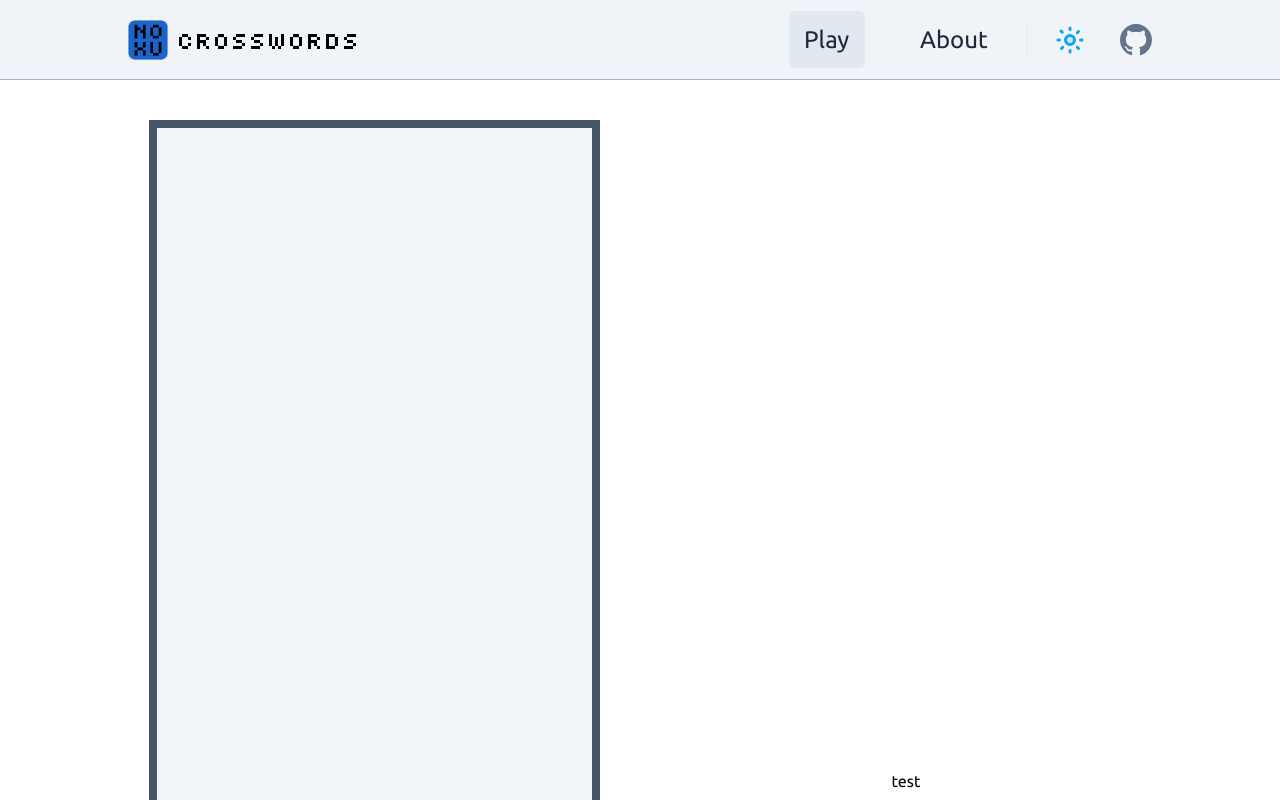
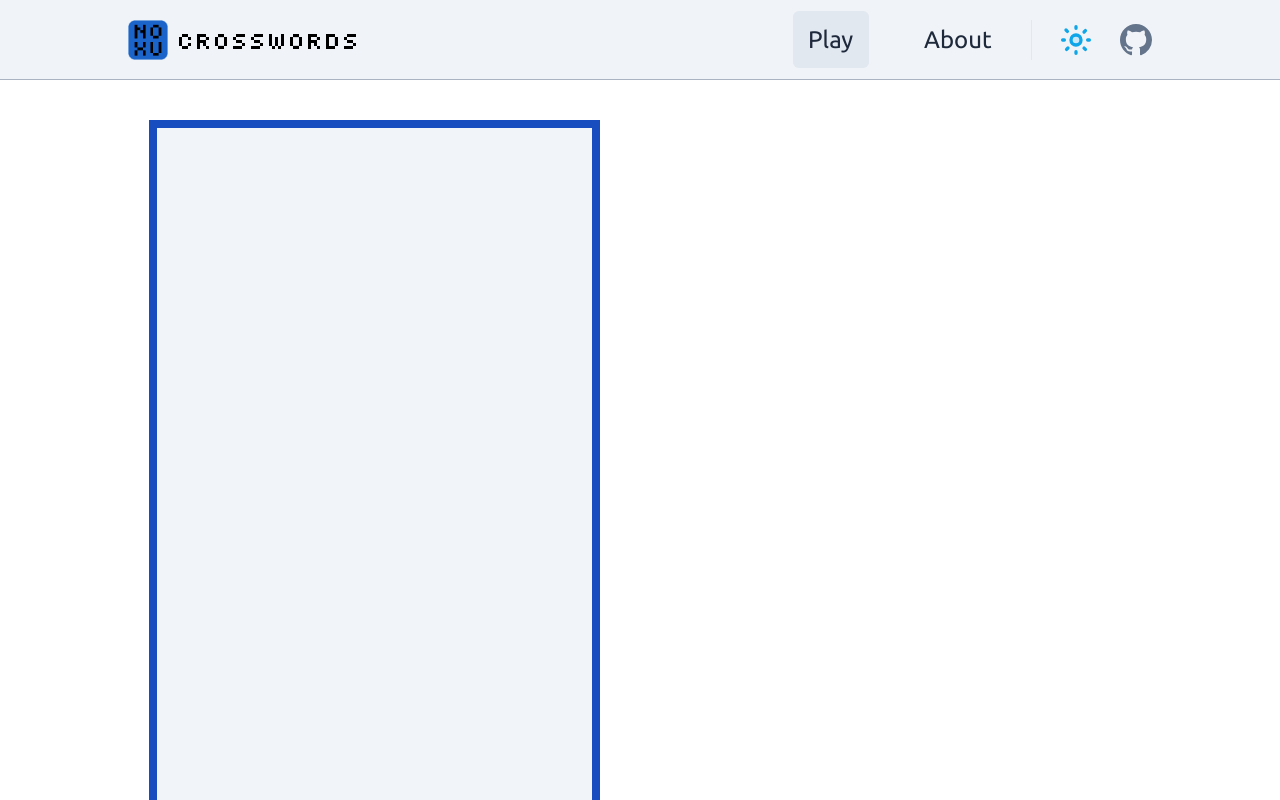
Before and after one commit to Deezzir/Crosswords, a Vue app: page / in a window 1280 px wide. Shown: the top 800 px of the page. Built offline with nearby package versions, Linux system fonts and the light colour scheme.

Commit message:
responsive for mobile

```diff
--- a/src/components/Crossword/CrosswordCanvas.vue
+++ b/src/components/Crossword/CrosswordCanvas.vue
@@ -4,7 +4,7 @@ import { ref, onMounted } from "vue";
 var crossword = ref<HTMLCanvasElement | null>(null);
 
 onMounted(() => {
-    var heightRatio = 3;
+    var heightRatio = 4;
     if (crossword.value) {
         crossword.value.height = crossword.value.width * heightRatio;
     }
@@ -14,6 +14,6 @@ onMounted(() => {
 <template>
     <canvas
         ref="crossword"
-        class="w-11/12 border-8 border-slate-600 bg-slate-100 dark:border-[#174dbe] dark:bg-slate-300">
+        class="w-11/12 border-8 bg-slate-100 border-[#174dbe] dark:bg-slate-300">
     </canvas>
 </template>
--- a/src/components/Navbar/NavDrop.vue
+++ /dev/null
@@ -1,33 +0,0 @@
-<script setup lang="ts">
-import { defineComponent } from "vue";
-import type { Navigation } from "./navbar";
-import NavItem from "./NavItem.vue";
-</script>
-
-<script lang="ts">
-export default defineComponent({
-    props: {
-        navs: {
-            type: Array<Navigation>,
-            required: true,
-        },
-    },
-    components: { NavItem },
-});
-</script>
-
-<template>
-    <ul
-        class="flex flex-col items-center text-2xl text-slate-800 dark:text-white">
-        <li v-for="nav in navs" class="inline-flex h-[40px] w-full text-center">
-            <NavItem
-                :nav="nav"
-                :class="[
-                    nav.current
-                        ? 'bg-slate-200 dark:bg-slate-900'
-                        : ' hover:bg-slate-200 hover:opacity-70 dark:hover:bg-slate-700',
-                    'grow rounded-md px-[0.8vw] py-[1.2vh]',
-                ]" />
-        </li>
-    </ul>
-</template>
--- a/src/components/Navbar/NavList.vue
+++ b/src/components/Navbar/NavList.vue
@@ -11,6 +11,10 @@ export default defineComponent({
             type: Array<Navigation>,
             required: true,
         },
+        isDropdown: {
+            type: Boolean,
+            default: false,
+        },
     },
     components: { NavItem },
 });
@@ -18,15 +22,23 @@ export default defineComponent({
 
 <template>
     <ul
-        class="flex space-x-10 text-2xl leading-6 text-slate-800 dark:text-white">
-        <li v-for="nav in navs">
+        :class="[
+            isDropdown ? 'flex-col items-center' : 'space-x-10 leading-6',
+            'flex text-2xl text-slate-800 dark:text-white',
+        ]">
+        <li
+            v-for="nav in navs"
+            :class="isDropdown && 'inline-flex h-[40px] w-full text-center'">
             <NavItem
                 :nav="nav"
+                class="rounded-md"
                 :class="[
                     nav.current
                         ? 'bg-slate-200 dark:bg-slate-900'
-                        : ' hover:bg-slate-200 hover:opacity-70 dark:hover:bg-slate-700',
-                    'rounded-md px-[1.2vw] py-[15px]',
+                        : 'hover:bg-slate-200 hover:opacity-70 dark:hover:bg-slate-700',
+                    isDropdown
+                        ? 'grow px-[0.8vw] py-[1.2vh]'
+                        : 'px-[1.2vw] py-[15px]',
                 ]" />
         </li>
     </ul>
--- a/src/components/Navbar/Navbar.vue
+++ b/src/components/Navbar/Navbar.vue
@@ -8,7 +8,6 @@ import { GitHubIcon } from "@/components/icons";
 import NavLogo from "./NavLogo.vue";
 import ThemeMode from "./ThemeMode/ThemeMode.vue";
 import NavList from "./NavList.vue";
-import NavDrop from "./NavDrop.vue";
 import type { Navigation } from "./navbar";
 </script>
 
@@ -37,13 +36,23 @@ export default defineComponent({
             });
         },
     },
-    components: { NavList, NavLogo, ThemeMode, NavDrop },
+    methods: {
+        overflow(open: boolean) {
+            if (open) {
+                document.documentElement.classList.add("overflow-hidden");
+            } else {
+                document.documentElement.classList.remove("overflow-hidden");
+            }
+        },
+    },
+    components: { NavList, NavLogo, ThemeMode },
 });
 </script>
 
 <template>
     <Disclosure
         as="nav"
+        id="navbar"
         v-slot="{ open }"
         class="sticky top-0 z-40 flex h-[80px] border-b border-slate-500/50 bg-slate-200/50 backdrop-blur transition-colors duration-500 dark:border-slate-50/[0.05] dark:bg-slate-800/80">
         <div
@@ -52,6 +61,7 @@ export default defineComponent({
 
             <div class="flex items-center">
                 <DisclosureButton
+                    @click="overflow(!open)"
                     class="rounded-md p-2 text-black dark:text-white sm:hidden">
                     <Bars3Icon v-if="!open" class="block h-10 w-10" />
                     <XMarkIcon v-else class="block h-10 w-10" />
@@ -62,12 +72,12 @@ export default defineComponent({
                 </div>
 
                 <div
-                    class="ml-6 inline-flex items-center border-l border-slate-200 pl-6 dark:border-slate-500/50">
+                    class="ml-6 hidden items-center border-0 pl-6 sm:inline-flex sm:border-l sm:border-slate-200 sm:dark:border-slate-500/50">
                     <ThemeMode />
 
                     <a
                         href="https://github.com/Deezzir"
-                        class="ml-6 block text-slate-500 hover:text-slate-600 dark:text-slate-400 dark:hover:text-slate-300">
+                        class="ml-0 block text-slate-500 hover:text-slate-600 dark:text-slate-400 dark:hover:text-slate-300 sm:ml-6">
                         <GitHubIcon />
                     </a>
                 </div>
@@ -82,9 +92,21 @@ export default defineComponent({
             leave-from-class="transform scale-100 opacity-100"
             leave-to-class="transform scale-95 opacity-0">
             <DisclosurePanel
-                class="absolute top-[80px] w-full border-b border-slate-500/50 bg-slate-200/50 px-[10vw] py-[2vh] dark:border-slate-50/[0.05] dark:bg-slate-800/80 sm:hidden"
+                class="absolute top-[80px] w-full border-b border-slate-500/50 bg-slate-200/60 px-[10vw] py-[2vh] dark:border-slate-50/[0.05] dark:bg-slate-800/90 sm:hidden"
                 v-slot="{ close }">
-                <NavDrop :navs="navigations" @click="close()" />
+                <NavList is-dropdown :navs="navigations" @click="close()" />
+                <div
+                    class="mt-[2vh] flex border-t border-slate-500/50 pt-[1vh]">
+                    <div
+                        class="inline-flex grow items-center justify-center space-x-10">
+                        <a
+                            href="https://github.com/Deezzir"
+                            class="ml-0 block text-slate-500 hover:text-slate-600 dark:text-slate-400 dark:hover:text-slate-300 sm:ml-6">
+                            <GitHubIcon />
+                        </a>
+                        <ThemeMode is-dropdown />
+                    </div>
+                </div>
             </DisclosurePanel>
         </Transition>
     </Disclosure>
--- a/src/components/Navbar/ThemeMode/ThemeMode.vue
+++ b/src/components/Navbar/ThemeMode/ThemeMode.vue
@@ -8,6 +8,7 @@ import {
     ListboxOption,
 } from "@headlessui/vue";
 import { LightModeIcon, DarkModeIcon } from "@/components/icons";
+import { ChevronUpDownIcon } from "@heroicons/vue/20/solid";
 </script>
 
 <script lang="ts">
@@ -44,6 +45,12 @@ export default defineComponent({
             selectedTheme: ref(),
         };
     },
+    props: {
+        isDropdown: {
+            type: Boolean,
+            default: false,
+        },
+    },
     methods: {
         setTheme(name: String) {
             name = name.toLowerCase();
@@ -68,7 +75,7 @@ export default defineComponent({
             }
         },
     },
-    mounted: function () {
+    mounted () {
         this.selectedTheme = this.getTheme();
     },
     components: { Listbox, ListboxButton, ListboxOptions },
@@ -77,12 +84,19 @@ export default defineComponent({
 
 <template>
     <Listbox v-model="selectedTheme">
-        <ListboxButton>
-            <span class="dark:hidden">
-                <LightModeIcon isActive />
+        <ListboxButton class="inline-flex items-center" :class="isDropdown && 'rounded-xl shadow-sm dark:bg-slate-900/50 ring-1 dark:text-white p-2 ring-slate-900/30 dark:ring-0'">
+            <span>
+                <LightModeIcon :isActive="!isDropdown" class="dark:hidden" />
+                <DarkModeIcon
+                    :isActive="!isDropdown"
+                    class="hidden dark:inline" />
             </span>
-            <span class="hidden dark:inline">
-                <DarkModeIcon isActive />
+            <span v-if="selectedTheme && isDropdown" class="text-2xl pl-3">{{ selectedTheme.name }}</span>
+            <span v-show="isDropdown"
+                class="pointer-events-none pl-4">
+                <ChevronUpDownIcon
+                    class="h-7 w-7 text-gray-300"
+                    aria-hidden="true" />
             </span>
         </ListboxButton>
 
@@ -91,7 +105,7 @@ export default defineComponent({
             leave-from-class="opacity-100"
             leave-to-class="opacity-0">
             <ListboxOptions
-                class="text-md dark:highlight-white/5 absolute top-[70%] right-[10vw] z-50 mt-8 w-36 overflow-hidden rounded-lg bg-slate-100 py-2 text-slate-700 shadow-lg ring-1 ring-slate-900/10 dark:bg-slate-700 dark:text-slate-300 dark:ring-0">
+                class="text-md dark:highlight-white/5 absolute top-[70%] right-[10vw] z-50 mt-8 w-36 overflow-hidden rounded-lg bg-slate-100 py-2 text-slate-700 shadow-lg ring-1 ring-slate-900/20 dark:bg-slate-700 dark:text-slate-300 dark:ring-0">
                 <ListboxOption
                     v-for="theme in themes"
                     :value="theme"
--- a/src/components/icons/GitHubIcon.vue
+++ b/src/components/icons/GitHubIcon.vue
@@ -1,5 +1,5 @@
 <template>
-    <svg viewBox="0 0 16 16" class="w-8 h-8" fill="currentColor" aria-hidden="true">
+    <svg viewBox="0 0 16 16" class="w-10 h-10 sm:w-8 sm:h-8" fill="currentColor" aria-hidden="true">
         <path
             d="M8 0C3.58 0 0 3.58 0 8c0 3.54 2.29 6.53 5.47 7.59.4.07.55-.17.55-.38 0-.19-.01-.82-.01-1.49-2.01.37-2.53-.49-2.69-.94-.09-.23-.48-.94-.82-1.13-.28-.15-.68-.52-.01-.53.63-.01 1.08.58 1.23.82.72 1.21 1.87.87 2.33.66.07-.52.28-.87.51-1.07-1.78-.2-3.64-.89-3.64-3.95 0-.87.31-1.59.82-2.15-.08-.2-.36-1.02.08-2.12 0 0 .67-.21 2.2.82.64-.18 1.32-.27 2-.27.68 0 1.36.09 2 .27 1.53-1.04 2.2-.82 2.2-.82.44 1.1.16 1.92.08 2.12.51.56.82 1.27.82 2.15 0 3.07-1.87 3.75-3.65 3.95.29.25.54.73.54 1.48 0 1.07-.01 1.93-.01 2.2 0 .21.15.46.55.38A8.013 8.013 0 0016 8c0-4.42-3.58-8-8-8z">
         </path>
--- a/src/components/icons/LightModeIcon.vue
+++ b/src/components/icons/LightModeIcon.vue
@@ -9,20 +9,12 @@ export default defineComponent({
 </script>
 
 <template>
-    <svg v-if="!isActive" viewBox="0 0 24 24" fill="none" stroke-width="2" stroke-linecap="round" stroke-linejoin="round"
-        class="w-9 h-9 mr-2">
-        <path d="M15 12a3 3 0 1 1-6 0 3 3 0 0 1 6 0Z" class="stroke-slate-400 dark:stroke-slate-500"></path>
+    <svg viewBox="0 0 24 24" fill="none" stroke-width="2" stroke-linecap="round" stroke-linejoin="round"
+        class="w-12 h-12 sm:w-10 sm:h-10">
+        <path d="M15 12a3 3 0 1 1-6 0 3 3 0 0 1 6 0Z" :class="!isActive ? 'stroke-slate-400 dark:stroke-slate-500' : 'fill-sky-400/20 stroke-sky-500'"></path>
         <path
             d="M12 4v1M17.66 6.344l-.828.828M20.005 12.004h-1M17.66 17.664l-.828-.828M12 20.01V19M6.34 17.664l.835-.836M3.995 12.004h1.01M6 6l.835.836"
-            class="stroke-slate-400 dark:stroke-slate-500">
-        </path>
-    </svg>
-    <svg v-else viewBox="0 0 24 24" fill="none" stroke-width="2" stroke-linecap="round" stroke-linejoin="round"
-        class="w-9 h-9 mr-2">
-        <path  d="M15 12a3 3 0 1 1-6 0 3 3 0 0 1 6 0Z" class="fill-sky-400/20 stroke-sky-500"></path>
-        <path
-            d="M12 4v1M17.66 6.344l-.828.828M20.005 12.004h-1M17.66 17.664l-.828-.828M12 20.01V19M6.34 17.664l.835-.836M3.995 12.004h1.01M6 6l.835.836"
-            class="stroke-sky-500">
+            :class="!isActive ? 'stroke-slate-400 dark:stroke-slate-500' : 'stroke-sky-500'">
         </path>
     </svg>
 </template>
```
Also changed, not shown: src/components/icons/DarkModeIcon.vue (+4 -18 lines), src/components/icons/SystemModeIcon.vue (+3 -10 lines).
